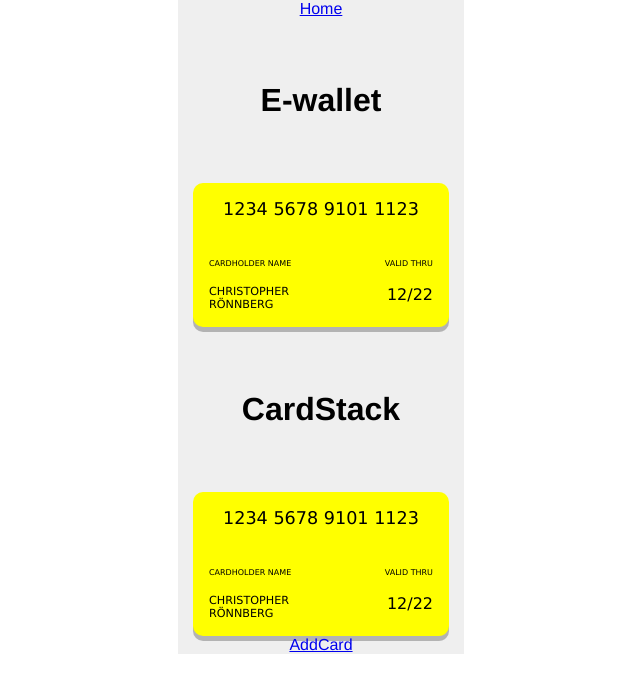
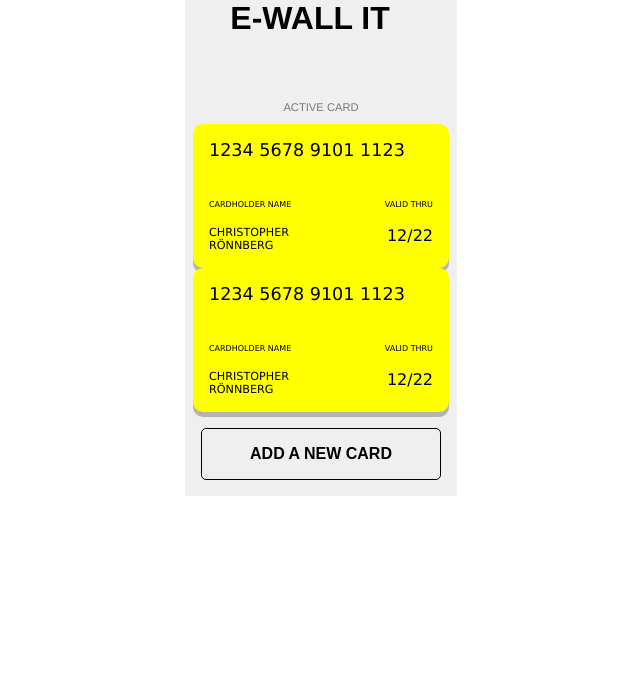
Before and after one commit to ChristopherRonnberg027/e-wallet, a Vue app: page / in a window 1280 px wide. Shown: the top 692 px of the page, without its empty margins (319-959 px from the left). Built offline with nearby package versions, Linux system fonts and the light colour scheme.

Commit message:
Last commit for the day

```diff
--- a/src/App.vue
+++ b/src/App.vue
@@ -1,16 +1,14 @@
 <template>
-  <div class="wrapper">
+  <div class="container">
     <div id="app">
-      <router-link to="/">Home</router-link>
       <router-view />
     </div>
   </div>
 </template>
 <script>
 export default {
-  components:{
-  }
-}
+  components: {}
+};
 </script>
 <style lang="scss">
 * {
@@ -28,12 +26,33 @@ body {
   align-items: center;
 }
 
-.wrapper {
+h1 {
+  text-align: center;
+  padding-bottom: 2em;
+  text-transform: uppercase;
+  max-width: 250px;
+}
+
+.container {
   background: #efefef;
   max-width: 300px;
+  display: grid;
+  // grid-template-columns: 10px 50px auto 50px 10px;
 }
 
 #app {
-  text-align: center;
+
+}
+
+button {
+  max-width: 280px;
+  text-transform: uppercase;
+  background: none;
+  border: 1px solid black;
+  font-weight: bolder;
+  font-size: 1em;
+  margin: 1em;
+  padding: 1em 3em;
+  border-radius: 5px;
 }
 </style>
--- a/src/components/Card.vue
+++ b/src/components/Card.vue
@@ -1,5 +1,6 @@
 <template>
   <div class="wrapper">
+    <p class="title" v-if="title">{{title}}</p>
     <article class="card">
       <section class="top-card"></section>
       <section class="numbers">
@@ -16,10 +17,21 @@
 </template>
 
 <script>
-export default {};
+export default {
+  props: {
+    title: String
+  }
+};
 </script>
 
-<style>
+<style style="scss">
+
+.title {
+  text-transform: uppercase;
+  font-size: 0.7em;
+  color: rgba(0, 0, 0, 0.5);
+  margin-bottom: 1em;
+}
 .wrapper {
   display: flex;
   justify-content: center;
@@ -42,7 +54,9 @@ export default {};
   "number"
   "personal";
 }
-
+/* .top-card{
+  grid-area: symbol;
+} */
 .number {
   grid-area: number;
   font-size: 1.1em;
--- a/src/components/CardStack.vue
+++ b/src/components/CardStack.vue
@@ -1,8 +1,8 @@
 <template>
-  <div class="wrapper">
-    <h1>CardStack</h1>
-    <Card />
-  </div>
+    <div class="card-stack">
+      <Card />
+
+    </div>
 </template>
 
 <script>
@@ -10,6 +10,9 @@ import Card from "../components/Card";
 export default {
   components: {
     Card
+  },
+  computed: {
+
   }
 };
 </script>
--- a/src/components/Top.vue
+++ b/src/components/Top.vue
@@ -6,14 +6,15 @@
 export default {
   data() {
     return {
-      title: "E-wallet"
+    //   title: "E-wallet"
     };
+  },
+  props:{
+      title: String
   }
 };
 </script>
 
 <style>
-h1 {
-  padding: 2em;
-}
+
 </style>
--- a/src/store/index.js
+++ b/src/store/index.js
@@ -5,6 +5,9 @@ Vue.use(Vuex)
 
 export default new Vuex.Store({
   state: {
+    cards : [],
+    newCard : {
+    }
   },
   mutations: {
   },
--- a/src/views/AddCard.vue
+++ b/src/views/AddCard.vue
@@ -1,24 +1,27 @@
 <template>
   <div class="wrapper">
-    <router-link to="/">Home</router-link>
-    <h1>AddCard</h1>
-    <Top />
-    <Card />
+    <Top :title="'add a new bank card'" />
+    <Card :title="'new card'" />
     <CardForm />
-    <router-view />
+    <button @click="addCard">Add Card</button>
   </div>
 </template>
 
 <script>
-import Top from '../components/Top'
-import Card from '../components/Card'
-import CardForm from '../components/CardForm'
+import Top from "../components/Top";
+import Card from "../components/Card";
+import CardForm from "../components/CardForm";
 export default {
-    components:{
-        Top,
-        Card,
-        CardForm
+  components: {
+    Top,
+    Card,
+    CardForm
+  },
+  methods: {
+    addCard() {
+      this.$router.push({ name: 'Home' });
     }
+  }
 };
 </script>
 
--- a/src/views/Home.vue
+++ b/src/views/Home.vue
@@ -1,10 +1,9 @@
 <template>
   <div class="home">
-    <Top />
-    <Card />
+    <Top :title="'e-wall it'" />
+    <Card :title="'active card'"/>
     <CardStack />
-    <router-link to="/addcard">AddCard</router-link>
-      <router-view />
+    <button @click="addNewCard">add a new card</button>
   </div>
 </template>
 
@@ -18,6 +17,14 @@ export default {
     Top,
     Card,
     CardStack
+  },
+  methods:{
+    addNewCard(){
+      this.$router.push({name: 'AddCard'});
+    }
   }
 };
 </script>
+<style>
+
+</style>
```
